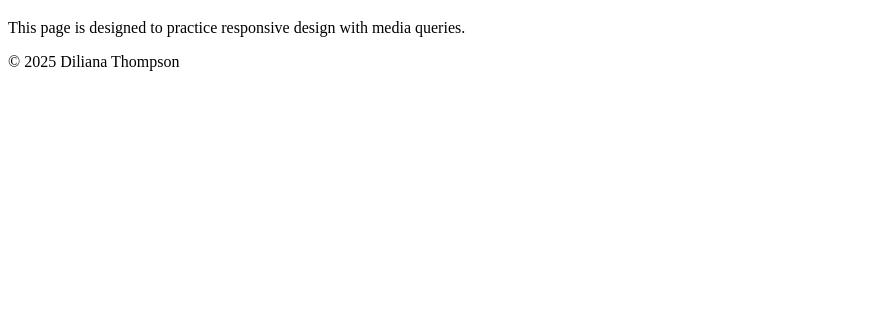
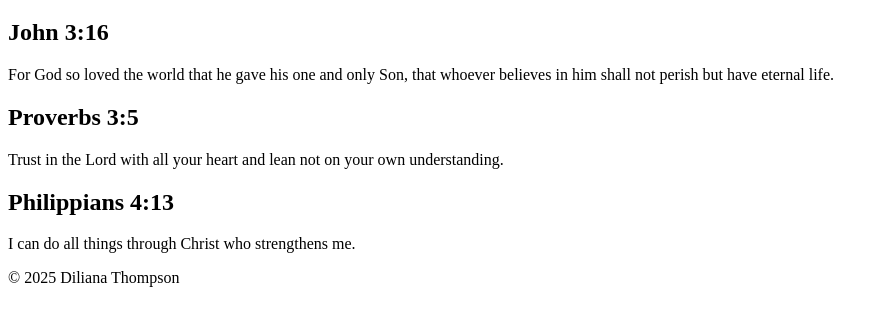
Before and after one commit to Diliana007/wdd131, a plain HTML site: page week02/media-query.html in a window 1280 px wide. Shown: the part 61-386 px from the top of the page, without its empty margins (0-885 px from the left). Drawn offline with Linux system fonts and the light colour scheme; files that its build step writes are made by us from their sources.

Commit message:
finished

```diff
--- a/week02/media-query.html
+++ b/week02/media-query.html
@@ -14,9 +14,25 @@
   <header>
     <h1>Media Query Example</h1>
   </header>
+
   <main>
-    <p>This page is designed to practice responsive design with media queries.</p>
+    <section>
+      <h2>John 3:16</h2>
+      <p>For God so loved the world that he gave his one and only Son,
+         that whoever believes in him shall not perish but have eternal life.</p>
+    </section>
+
+    <section>
+      <h2>Proverbs 3:5</h2>
+      <p>Trust in the Lord with all your heart and lean not on your own understanding.</p>
+    </section>
+
+    <section>
+      <h2>Philippians 4:13</h2>
+      <p>I can do all things through Christ who strengthens me.</p>
+    </section>
   </main>
+
   <footer>
     <p>&copy; 2025 Diliana Thompson</p>
   </footer>
```
